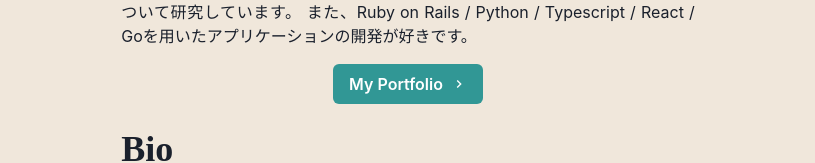
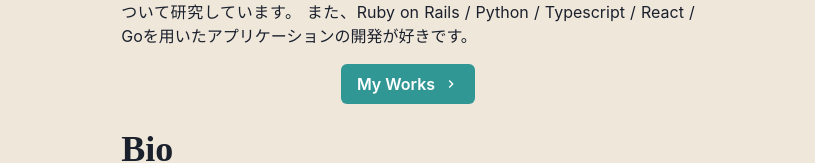
Before and after one commit to kenji132/portfolio-site, a Next.js app: page / in a window 1280 px wide. Shown: the part 353-516 px from the top of the page, without its empty margins (232-1047 px from the left). Built offline with nearby package versions, Linux system fonts and the light colour scheme.

Commit message:
fix button

```diff
--- a/pages/index.js
+++ b/pages/index.js
@@ -60,7 +60,7 @@ const Page = () => {
           <Box align="center" my={4}>
             <NextLink href="/works">
               <Button rightIcon={<ChevronRightIcon />} colorScheme="teal">
-                My Portfolio
+                My Works
               </Button>
             </NextLink>
           </Box>
```
